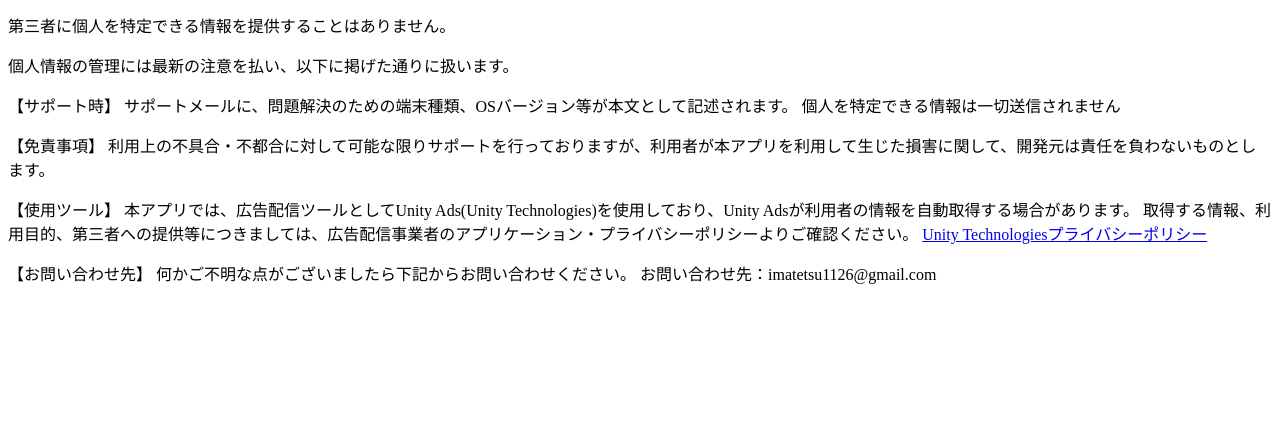
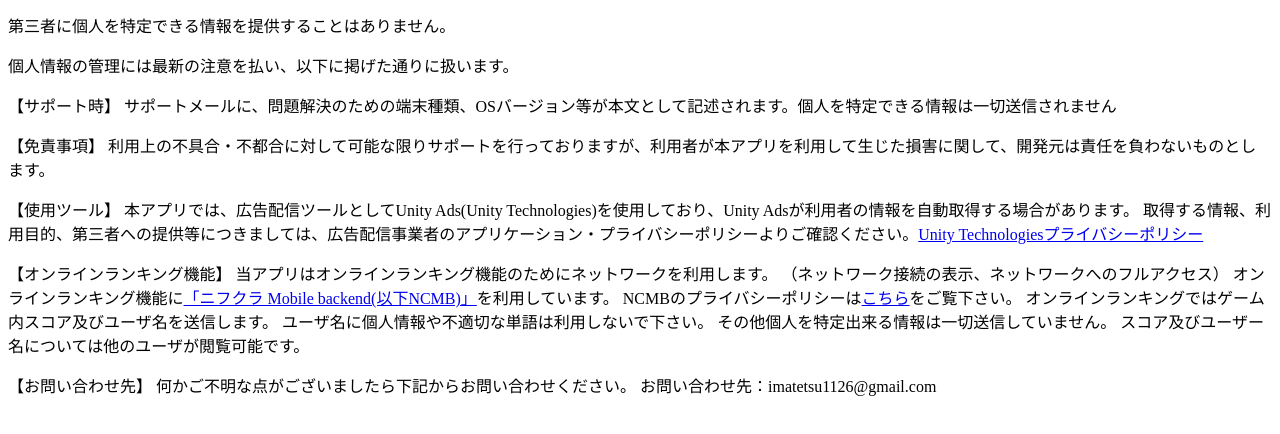
Before and after one commit to imaizumitetsuya/myproject, a plain HTML site: page index.html in a window 1280 px wide. Shown: the part 54-488 px from the top of the page. Drawn offline with Linux system fonts and the light colour scheme.

Commit message:
Add files via upload

```diff
--- a/index.html
+++ b/index.html
@@ -7,27 +7,29 @@
 </head>
 <body>
 	<h1>imatetsu2021プライバシーポリシー</h1>
-  <p>第三者に個人を特定できる情報を提供することはありません。 </p>
-
+	<p>第三者に個人を特定できる情報を提供することはありません。</p>
 	<p>個人情報の管理には最新の注意を払い、以下に掲げた通りに扱います。</p>
-
-  <P>【サポート時】
-    サポートメールに、問題解決のための端末種類、OSバージョン等が本文として記述されます。
-個人を特定できる情報は一切送信されません</P>
-
+	<p>【サポート時】
+	サポートメールに、問題解決のための端末種類、OSバージョン等が本文として記述されます。個人を特定できる情報は一切送信されません</p>
 	<p>【免責事項】
 	利用上の不具合・不都合に対して可能な限りサポートを行っておりますが、利用者が本アプリを利用して生じた損害に関して、開発元は責任を負わないものとします。</p>
-
 	<p>【使用ツール】
-  本アプリでは、広告配信ツールとしてUnity Ads(Unity Technologies)を使用しており、Unity Adsが利用者の情報を自動取得する場合があります。 取得する情報、利用目的、第三者への提供等につきましては、広告配信事業者のアプリケーション・プライバシーポリシーよりご確認ください。
-  <a href="https://unity3d.com/jp/legal/privacy-policy" target="_blank">
-    Unity Technologiesプライバシーポリシー</a>
+	本アプリでは、広告配信ツールとしてUnity Ads(Unity Technologies)を使用しており、Unity Adsが利用者の情報を自動取得する場合があります。 取得する情報、利用目的、第三者への提供等につきましては、広告配信事業者のアプリケーション・プライバシーポリシーよりご確認ください。<a href="https://unity3d.com/jp/legal/privacy-policy" target="_blank">Unity Technologiesプライバシーポリシー</a>
+	</p>
+	<p>【オンラインランキング機能】
+	当アプリはオンラインランキング機能のためにネットワークを利用します。
+	（ネットワーク接続の表示、ネットワークへのフルアクセス）
+	オンラインランキング機能に<a href="https://mbaas.nifcloud.com/" target="_blank">「ニフクラ Mobile backend(以下NCMB)」</a>を利用しています。
+	NCMBのプライバシーポリシーは<a href="https://fjct.fujitsu.com/privacy/index.html" target="_blank">こちら</a>をご覧下さい。
+	オンラインランキングではゲーム内スコア及びユーザ名を送信します。
+	ユーザ名に個人情報や不適切な単語は利用しないで下さい。
+	その他個人を特定出来る情報は一切送信していません。
+	スコア及びユーザー名については他のユーザが閲覧可能です。
 	</p>
 	<p>
 	【お問い合わせ先】
 	何かご不明な点がございましたら下記からお問い合わせください。
 	お問い合わせ先：imatetsu1126@gmail.com
 	</p>
-
 </body>
 </html>
```
Lines whose indentation alone changed are shown as unchanged.
